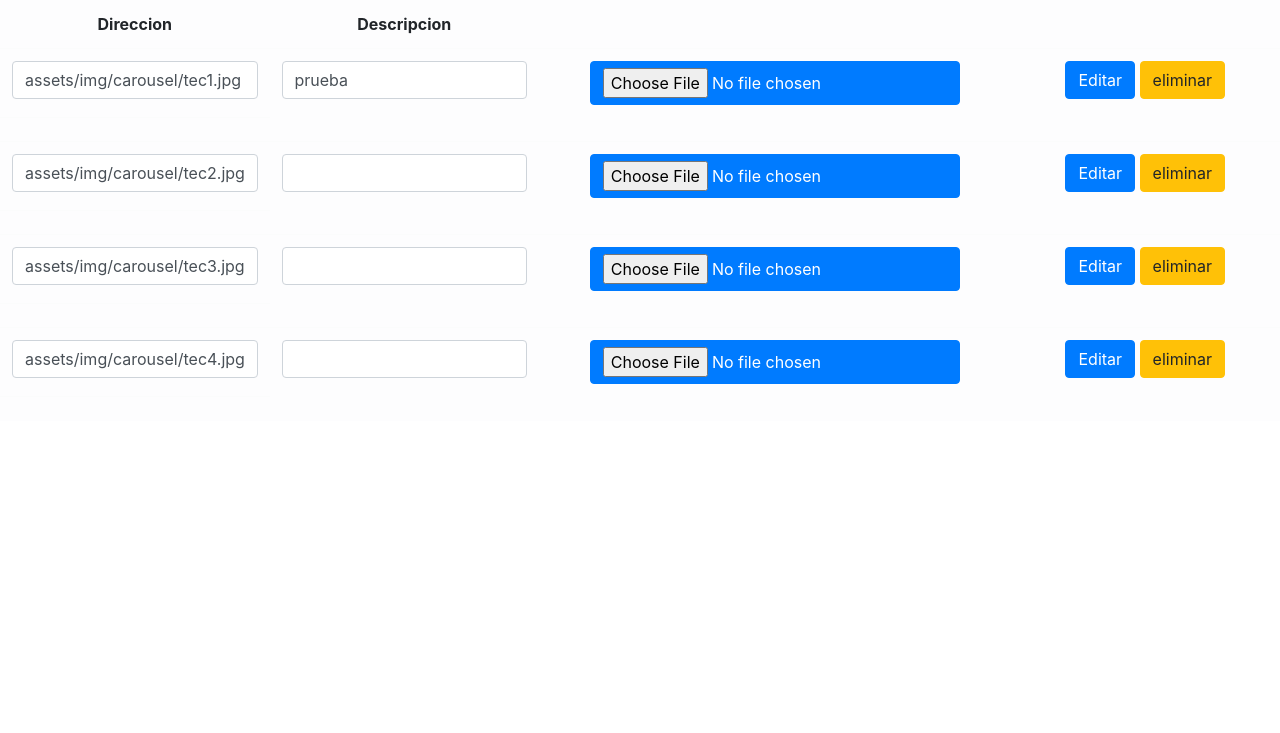
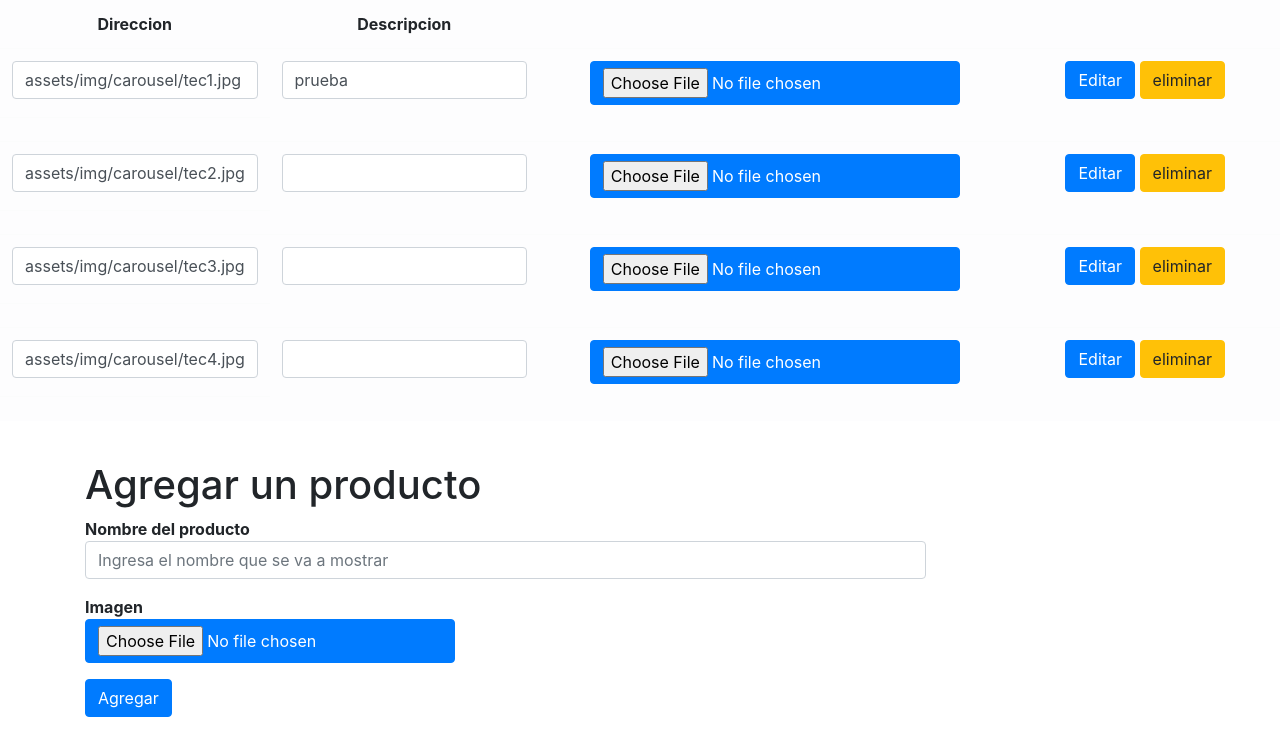
Before and after one commit to Kareem240/VinculacionITM, a PHP site: page /vinculacionitm/admin/vistas/editCarru.php in a window 1280 px wide. Shown: the part 121-854 px from the top of the page. Before the commit the page ends 505 px from the top, so only its background shows below. Run offline with PHP 8.4, Linux system fonts and the light colour scheme; a user stored in the database is signed in; data comes from the database, SQL or seed files in the repository.

Commit message:
Agregar Slides en proceso

```diff
--- a/admin/includes/edCarrusel.php
+++ b/admin/includes/edCarrusel.php
@@ -22,14 +22,20 @@ class edCarrusel {
         return $result;
     }
 
-    public function agregarNoticias($id,$dir,$text){
-        $query = $this->connect()->prepare('INSERT INTO `slides` (`id`, `dir`, `text`) VALUES (NULL, :titulo, :texto);');
-        $query->execute(['titulo'=>$titulo,'text'=>$texto]);
+    public function nuevo($dir,$text){
+        include "config.php";
+        $sql = "INSERT INTO slides (id, dir, text) VALUES (NULL,".$dir.",".$text.")";
+        echo "Sql: ".$sql;
+        $result = mysqli_query($link, $sql);
+        return $result;
     }
 
     public function eliminar($id){
-        $query = $this->connect()->prepare('DELETE FROM `slides` WHERE `id` = :id; ');
-        $query->execute(['id'=>$id ]);
+        include "config.php";
+        $sql = "DELETE FROM slides  WHERE id =".$id."";
+        $result = mysqli_query($link, $sql);
+        echo "Ya se borro ".$sql;
+        return $result;
     }
 
 }
--- /dev/null
+++ b/admin/vistas/agregar.php
@@ -0,0 +1,46 @@
+<div class="container" style="margin-top:40px" >
+		<div class="row">
+			<div class="col-11" >
+				<div class="panel panel-default"  >
+					<div class="panel-heading">
+						<h1>Agregar un producto</h1>
+					</div>
+					<div class="panel-body">
+						<form role="form" enctype="multipart/form-data" action="../includes/carrusel.php" method="POST">
+							<fieldset>
+								<div class="row">
+									<div class="col-sm-12 col-md-10  col-md-offset-1 ">
+
+										<div class="form-group">
+                                        <strong> Nombre del producto </strong>
+											<div class="input-group">
+												<input class="form-control" placeholder="Ingresa el nombre que se va a mostrar" name="text" id="text" type="text" >
+											</div>
+                                        </div>
+
+                                        <div class="form-group">
+                                        <strong> Imagen </strong>
+											<div class="input-group">
+												<input class="btn btn-primary"  name="imagen" id="imagen" type="file">
+											</div>
+										</div>
+
+										<div class="form-group">
+                                        <button class="btn btn-primary"
+                                            name="btnAccion"
+                                            value="Agregar"
+                                            type="submit">Agregar
+                                        </button>
+										</div>
+
+									</div>
+								</div>
+							</fieldset>
+						</form>
+					</div>
+
+                </div>
+			</div>
+		</div>
+	</div>
+</div>
--- a/admin/vistas/editCarru.php
+++ b/admin/vistas/editCarru.php
@@ -53,4 +53,5 @@ $carru=$carrus->verNoticias();
 
     </tbody>
 </table>
+<?php include_once 'agregar.php'; ?>
 </body>
```
Also changed, not shown: admin/includes/carrusel.php (+11 -9 lines), assets/img/carousel/cod.jpg (added).
